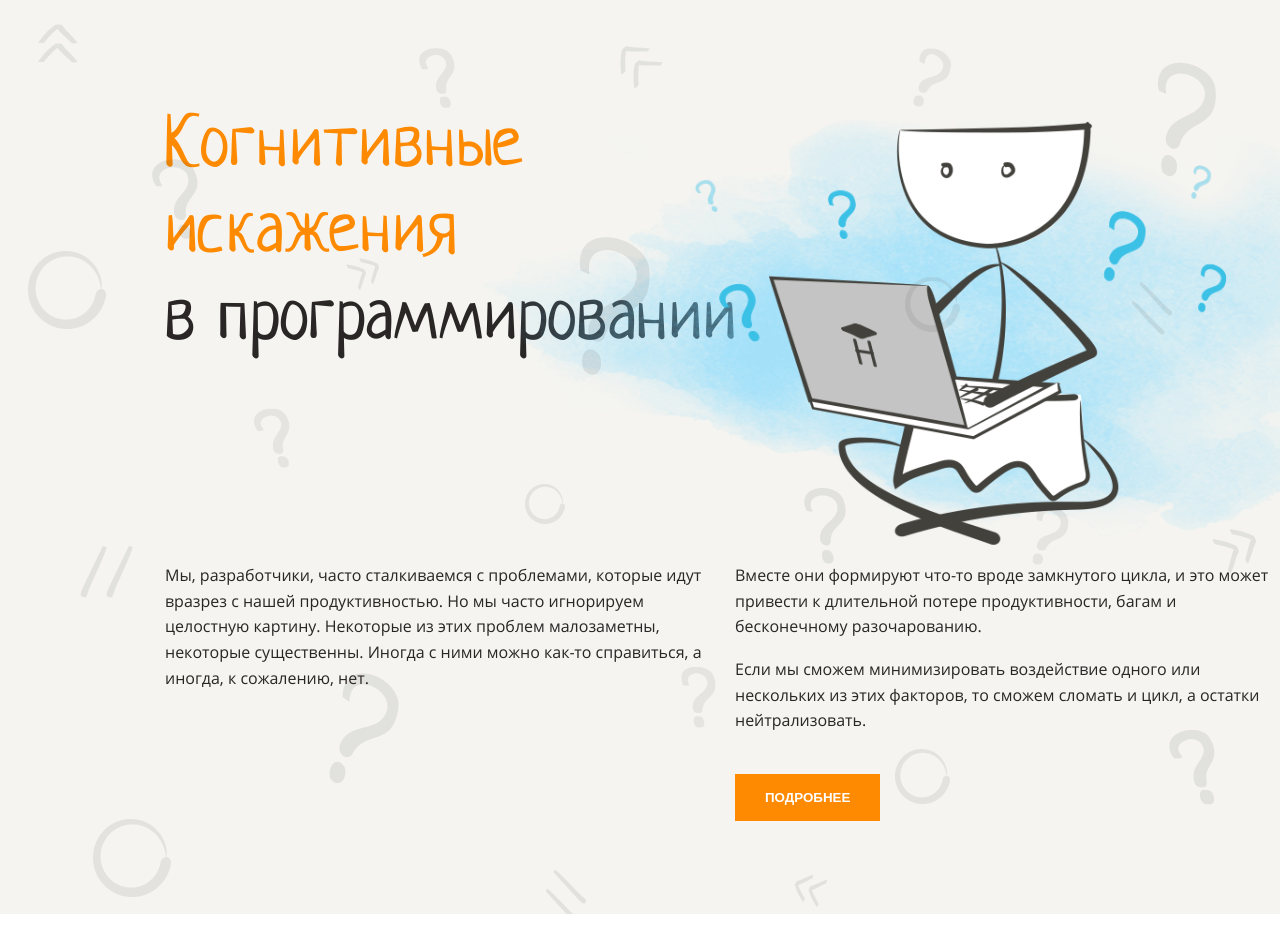
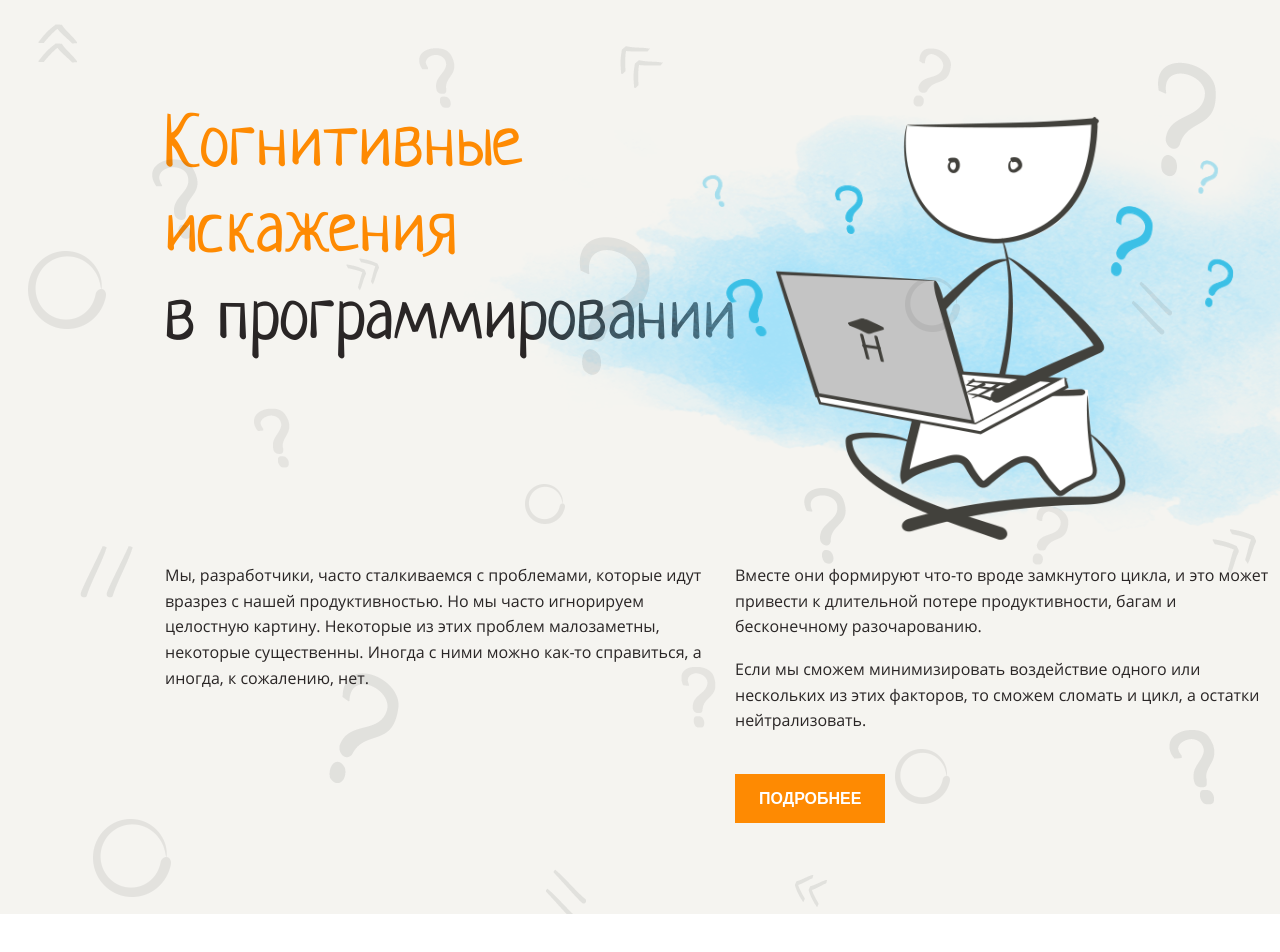
Before and after one commit to VanillaWulf/layout-designer-project-lvl1, a website: page src/index.html in a window 1280 px wide. Shown: the top 952 px of the page. Drawn offline with Linux system fonts and the light colour scheme.

Commit message:
fix header + video

```diff
--- a/src/styles/style.css
+++ b/src/styles/style.css
@@ -146,11 +146,13 @@ body {
 }
 
 .button {
-    padding: 16px 30px;
+    padding: 12px 24px;
 
     color: var(--white-color);
 
     font-weight: 700;
+    font-size: inherit;
+    line-height: inherit;
 
     background: var(--basic-dark-color);
 
@@ -203,8 +205,8 @@ body {
 
 .header img {
     position: absolute;
-    top: 60px;
-    right: -98px;
+    top: 55px;
+    right: -105px;
 }
 
 .header p {
@@ -246,7 +248,7 @@ body {
 }
 
 .nav {
-    margin: -190px 0 0;
+    margin: -200px 0 0;
 
     padding: 101px 0 0 0;
 
```
